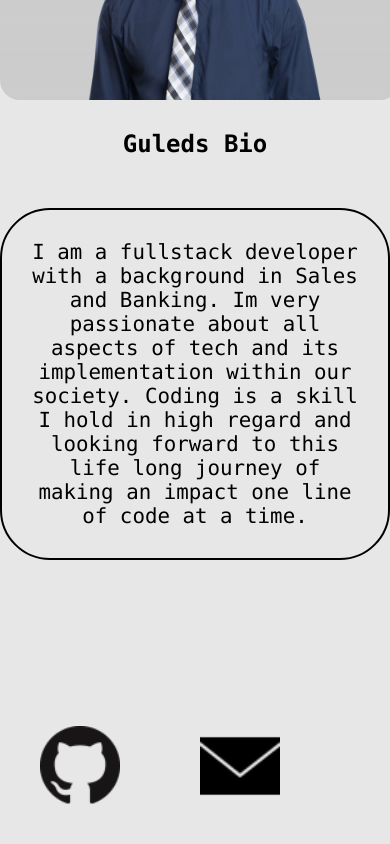
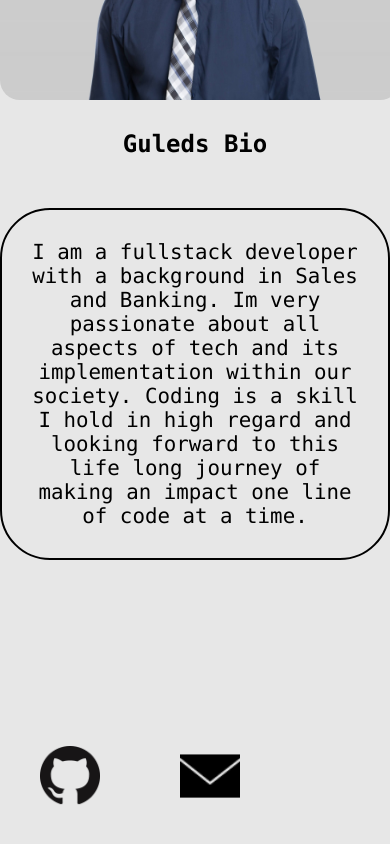
Before and after one commit to ItzGuled/react-portfolio, a React (Create React App) app: page / in a window 390 px wide. Shown: the part 560-1404 px from the top of the page. Built offline with nearby package versions, Linux system fonts and the light colour scheme.

Commit message:
icon media

```diff
--- a/src/index.css
+++ b/src/index.css
@@ -204,3 +204,9 @@ footer {
   margin: 40px;
  }
 }
+
+@media screen and (max-width: 485px) {
+  .icon{ width: 60px;
+   margin: 40px;
+  }
+ }
```
